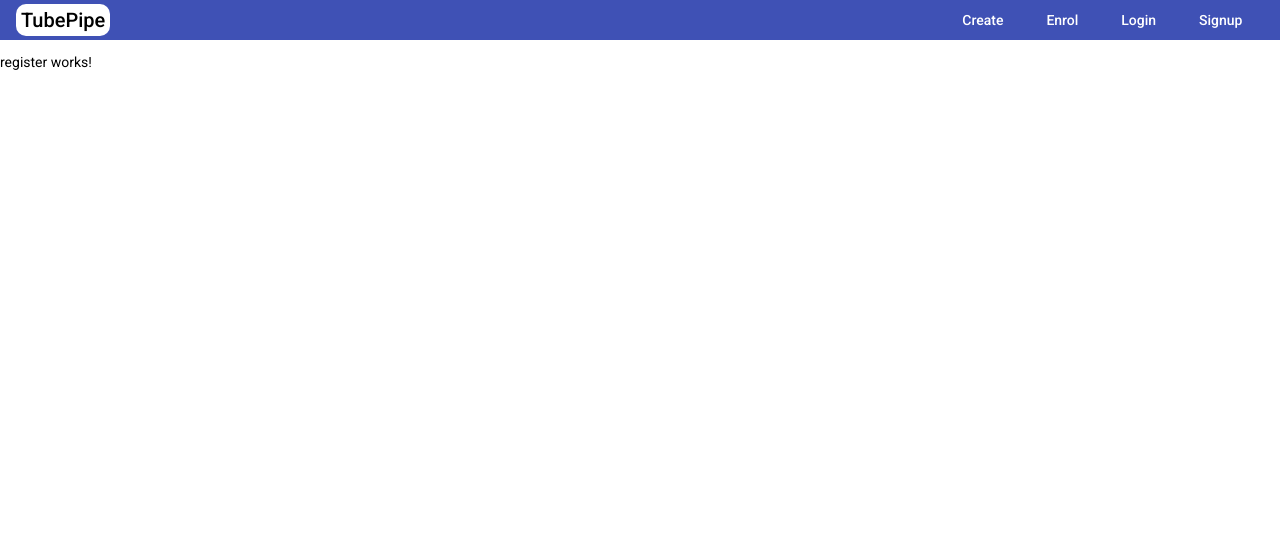
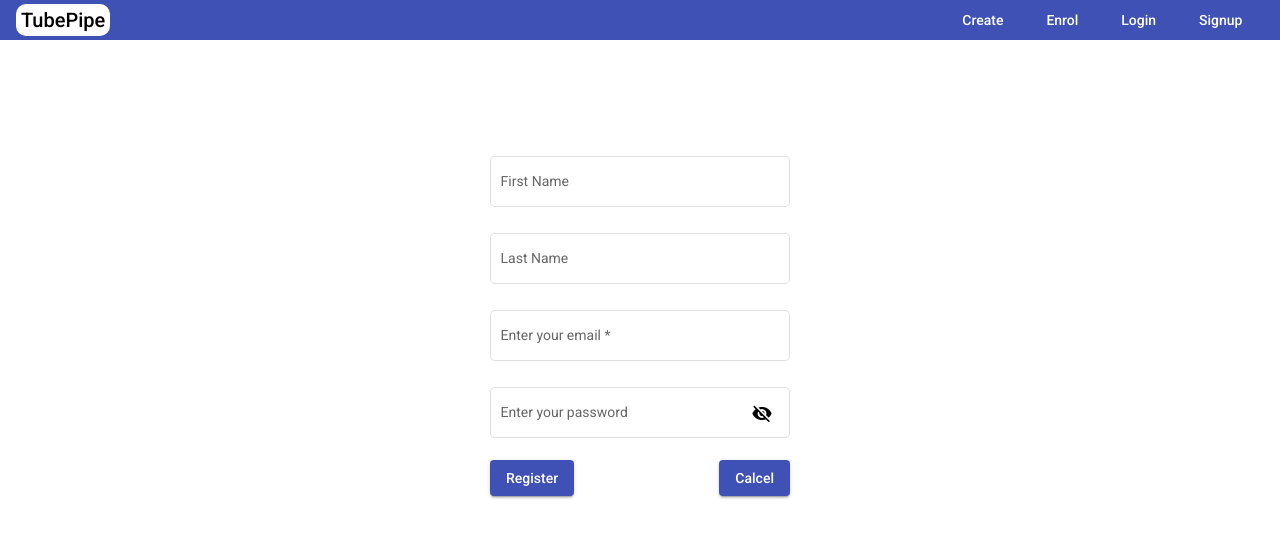
Before and after one commit to mdrasheduzzamanakash/ui-tubepipe-app, an Angular app: page /signup in a window 1280 px wide. Shown: the top 538 px of the page. Built offline with nearby package versions, Linux system fonts and the light colour scheme.

Commit message:
register component

```diff
--- a/src/app/m-register/m-register.module.ts
+++ b/src/app/m-register/m-register.module.ts
@@ -18,6 +18,7 @@ import { MatSelectModule } from '@angular/material/select';
 import { MatSortModule } from '@angular/material/sort';
 import { MatTableModule } from '@angular/material/table';
 import { MatToolbarModule } from '@angular/material/toolbar';
+import { ReactiveFormsModule } from '@angular/forms';
 
 
 @NgModule({
@@ -42,6 +43,7 @@ import { MatToolbarModule } from '@angular/material/toolbar';
     MatSortModule,
     MatTableModule,
     MatToolbarModule,
+    ReactiveFormsModule,
   ],
   exports: [
     RegisterComponent
--- a/src/app/m-register/register/register.component.css
+++ b/src/app/m-register/register/register.component.css
@@ -0,0 +1,47 @@
+.example-container mat-form-field + mat-form-field {
+    margin-left: 8px;
+  }
+
+  .example-right-align {
+    text-align: right;
+  }
+
+  input.example-right-align::-webkit-outer-spin-button,
+  input.example-right-align::-webkit-inner-spin-button {
+    display: none;
+  }
+
+  input.example-right-align {
+    -moz-appearance: textfield;
+  }
+
+  .box {
+    display: flex;
+    flex-direction: row;
+    justify-content: center;
+    padding: 100px;
+  }
+
+  .wrapper {
+    display: flex;
+  }
+
+  .block {
+    width: 50%;
+  }
+
+  .example-spacer {
+    flex: 0.95 1 auto;
+  }
+
+  .login-signup {
+    display: flex;
+    flex-direction: row;
+    justify-content: space-between;
+    /* margin-left: 5px; */
+    flex: 0.05 1 auto;
+  }
+
+  .example-container .mat-form-field + .mat-form-field {
+    margin-left: 8px;
+  }
--- a/src/app/m-register/register/register.component.html
+++ b/src/app/m-register/register/register.component.html
@@ -1 +1,46 @@
-<p>register works!</p>
+<div class="box">
+
+    <div>
+        <div class="example-container">
+            <mat-form-field appearance="outline" [style.width.px]=300>
+              <mat-label>First Name</mat-label>
+              <input matInput>
+              <!-- <mat-icon matSuffix>sentiment_very_satisfied</mat-icon> -->
+              <!-- <mat-hint>Hint</mat-hint> -->
+            </mat-form-field>
+        </div>
+        <div class="example-container">
+            <mat-form-field appearance="outline" [style.width.px]=300>
+              <mat-label>Last Name</mat-label>
+              <input matInput>
+              <!-- <mat-icon matSuffix>sentiment_very_satisfied</mat-icon> -->
+              <!-- <mat-hint>Hint</mat-hint> -->
+            </mat-form-field>
+        </div>
+        <div class="example-container">
+            <mat-form-field appearance="outline" [style.width.px]=300>
+              <mat-label>Enter your email</mat-label>
+              <input matInput placeholder="pat@example.com" [formControl]="email" required>
+              <mat-error *ngIf="email.invalid">{{getErrorMessage()}}</mat-error>
+            </mat-form-field>
+          </div>
+
+          <div class="example-container">
+            <mat-form-field appearance="outline" [style.width.px]=300>
+              <mat-label>Enter your password</mat-label>
+              <input matInput [type]="hide ? 'password' : 'text'">
+              <button mat-icon-button matSuffix (click)="hide = !hide" [attr.aria-label]="'Hide password'" [attr.aria-pressed]="hide">
+                <mat-icon>{{hide ? 'visibility_off' : 'visibility'}}</mat-icon>
+              </button>
+            </mat-form-field>
+        </div>
+        <span class="example-spacer"></span>
+    <div class="login-signup">
+        <button mat-raised-button color="primary" >Register</button>
+        <!-- <span class="btn-align"></span> -->
+        <button mat-raised-button color="primary" >Calcel</button>
+    </div>
+
+    </div>
+
+</div>
--- a/src/app/m-register/register/register.component.ts
+++ b/src/app/m-register/register/register.component.ts
@@ -1,4 +1,5 @@
 import { Component, OnInit } from '@angular/core';
+import { FormControl, Validators } from '@angular/forms';
 
 @Component({
   selector: 'app-register',
@@ -6,7 +7,17 @@ import { Component, OnInit } from '@angular/core';
   styleUrls: ['./register.component.css']
 })
 export class RegisterComponent implements OnInit {
+  email = new FormControl('', [Validators.required, Validators.email]);
 
+  getErrorMessage() {
+    if (this.email.hasError('required')) {
+      return 'You must enter a value';
+    }
+
+    return this.email.hasError('email') ? 'Not a valid email' : '';
+  }
+
+  hide=true;
   constructor() { }
 
   ngOnInit(): void {
```
